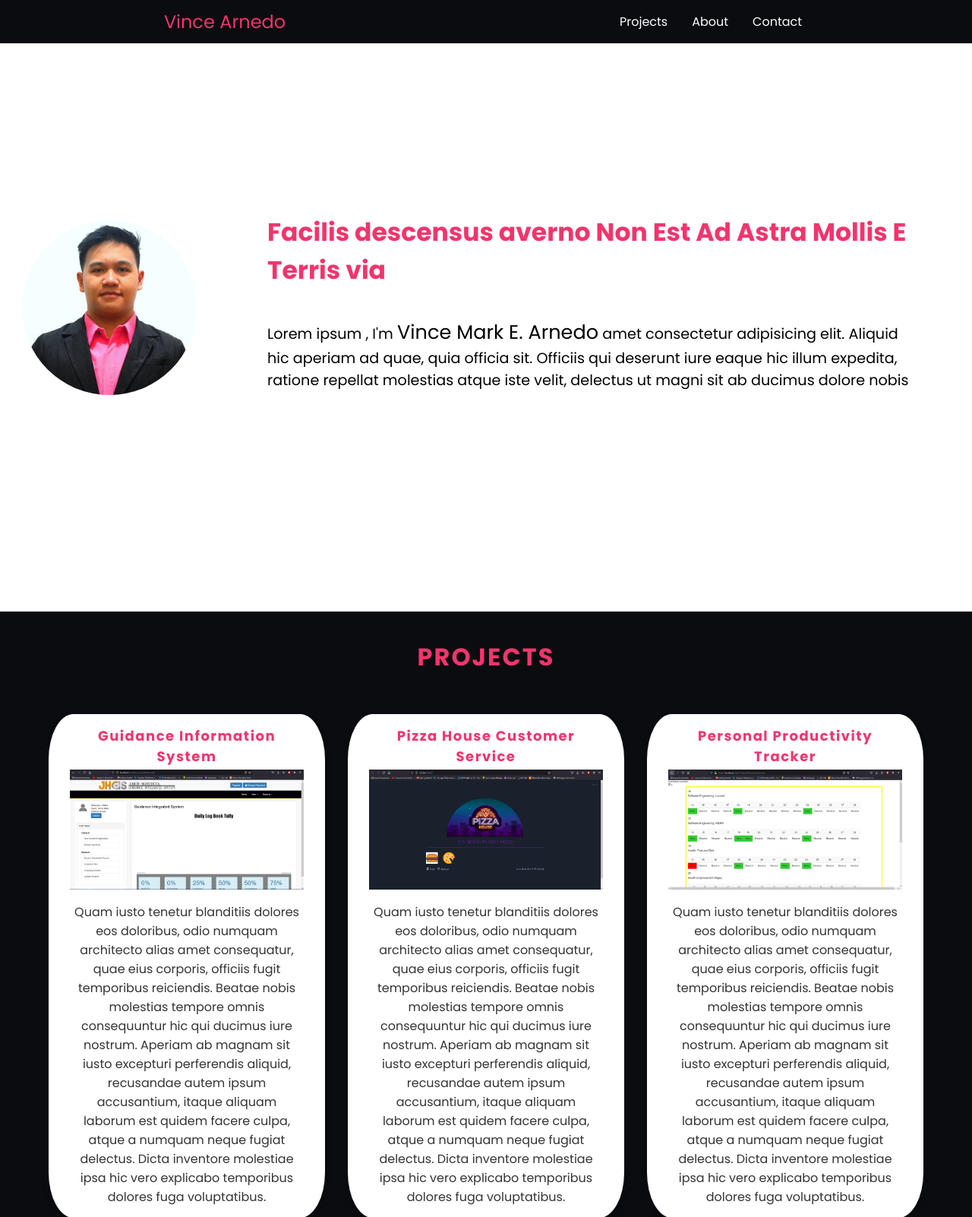
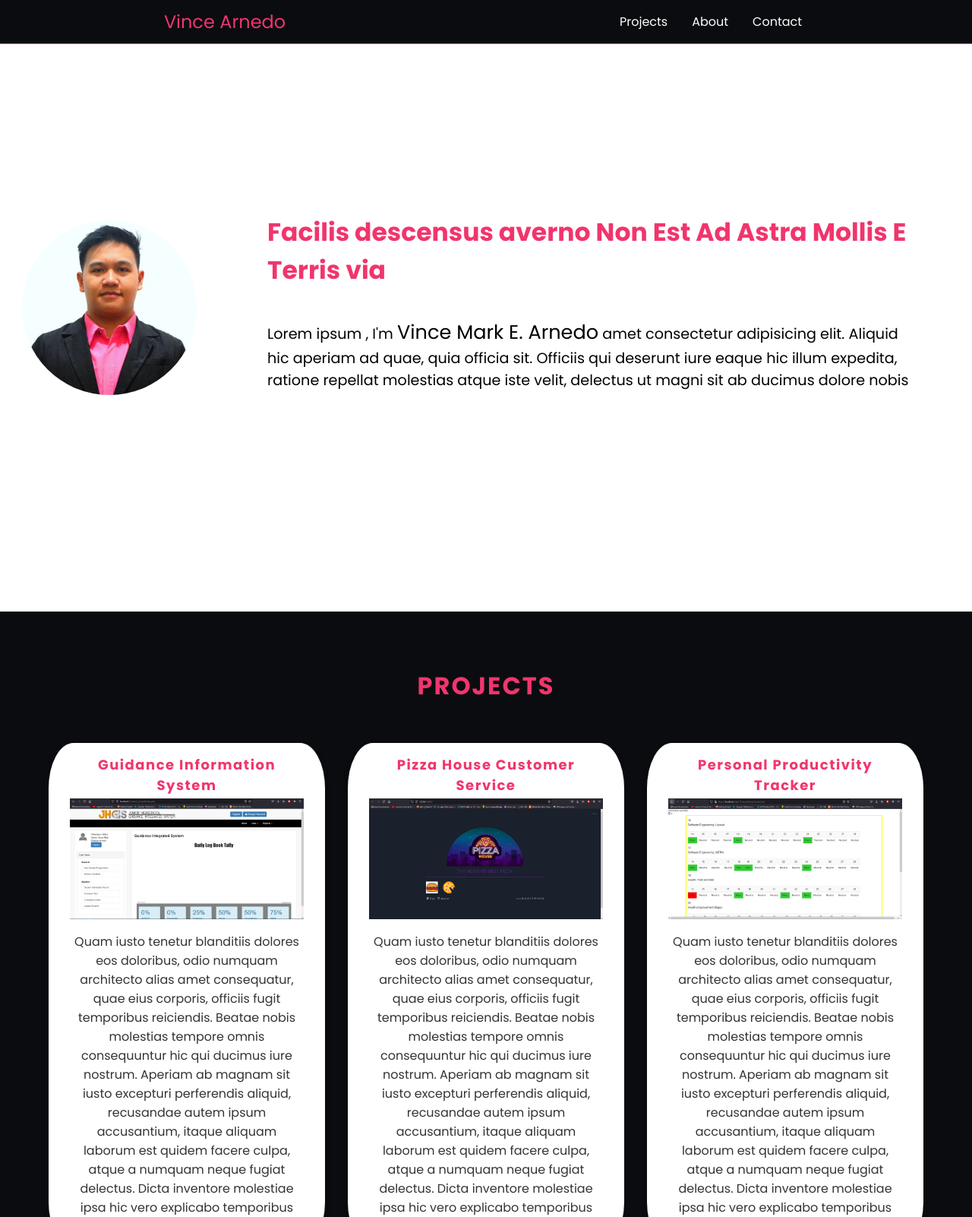
Before and after one commit to VinceMarkArnedo/VinceMarkArnedo.github.io, a PHP site: page / in a window 1280 px wide. Shown: the top 1602 px of the page at 76% size. Run offline with PHP 8.4, Linux system fonts and the light colour scheme.

```diff
--- a/css/ResponsiveNavbar.css
+++ b/css/ResponsiveNavbar.css
@@ -15,7 +15,10 @@ body {
 .navbar{
     display:flex;
     flex-direction: row;
-    position: relative;
+    /* position: relative; */
+    /* position: sticky; */
+    /* top: 0; */
+
     /* justify-content: center; */
     justify-content: space-around;
     align-items: center;
@@ -25,8 +28,19 @@ body {
 
     width: 100%;
 
+    border-bottom: 1px solid #f1356d;
 
 }
+
+/* sticky navbar */
+/* .navbar::before{
+    content: "";
+    position: absolute;
+    background-color: rgba(0, 0, 0, 0.5);
+    height: 100%;
+    width: 100%;
+    z-index: -1;
+} */
 
 .brand-title{
     color: #f1356d;
--- a/css/about.css
+++ b/css/about.css
@@ -11,6 +11,7 @@
 }
 
 .about_me h1{
+    margin-top:5%;
     color: #f1356d;
 }
 .about_me h2{
--- a/css/card_style.css
+++ b/css/card_style.css
@@ -40,7 +40,8 @@
 }
 
 .portfolio h1{
-  margin-top:2%;
+  /* margin-top:5%; */
+  margin-top:5%;
   margin-bottom:4%;
   color:var(--accent_color);
   text-align: center;
--- a/css/contact.css
+++ b/css/contact.css
@@ -68,7 +68,7 @@
 }
 
 .contact h1{
-    margin-top:2%;
+    margin-top:5%;
     margin-bottom:4%;
     font-family: 'Poppins', sans-serif;
     color:var(--accent_color);
```
Also changed, not shown: index.html (+6 -5 lines).
